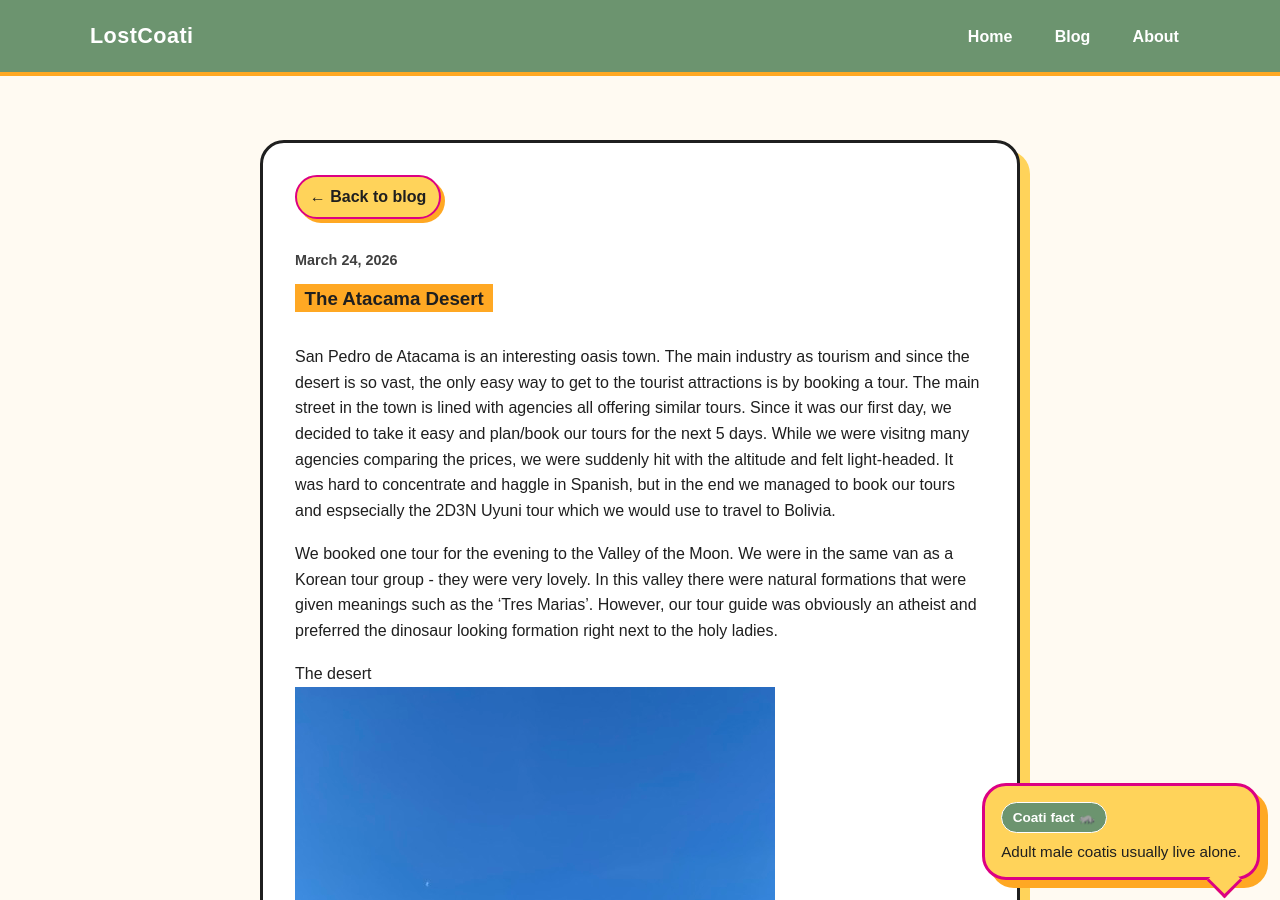
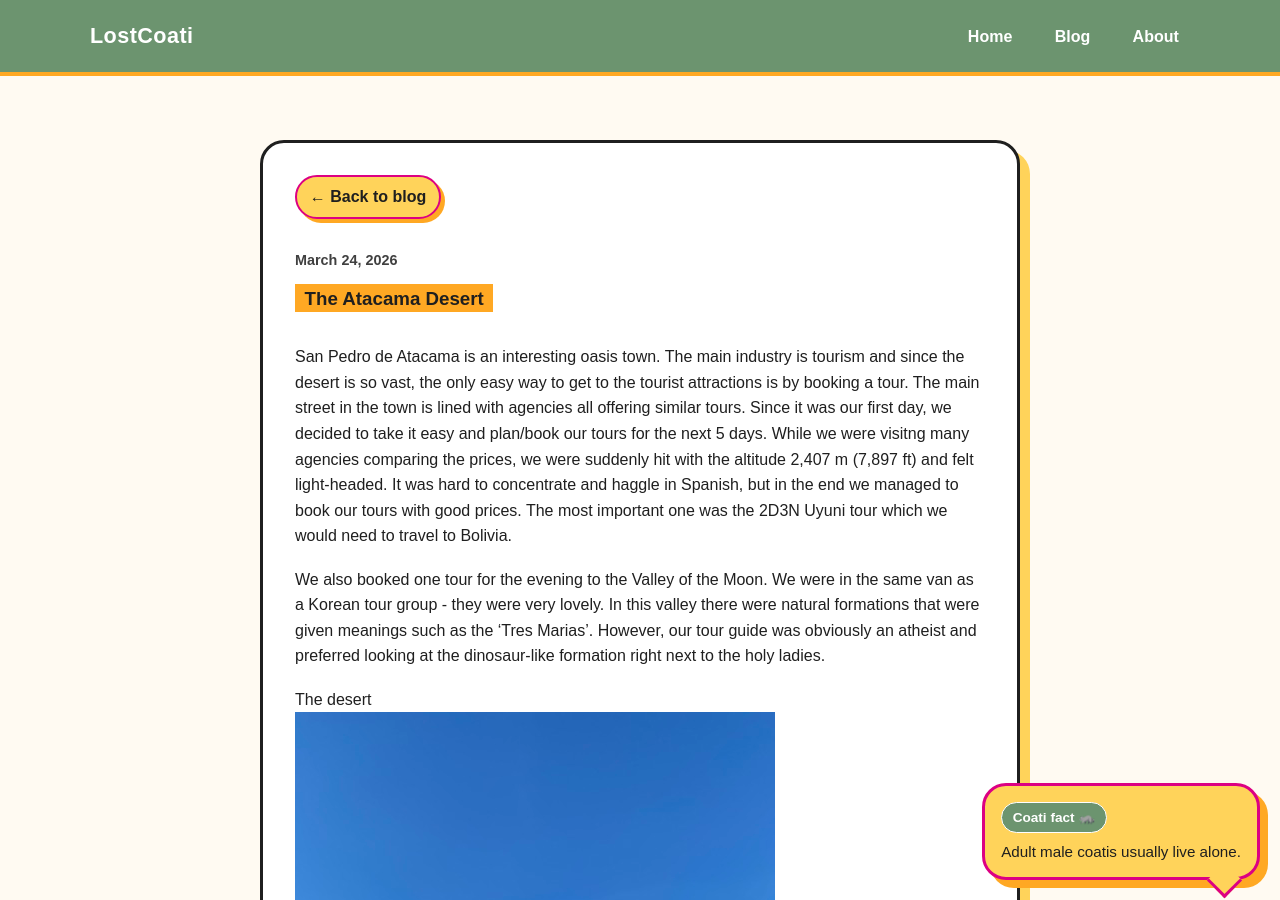
Before and after one commit to codecat226/codecat226.github.io, a Jekyll site: the page built from _posts/2026-03-24-atacama-one.markdown, in a window 1280 px wide and 900 px high. Built offline with Jekyll 4.4.1, drawn with Linux system fonts in a browser that asks for light colours.

Commit message:
fix grammar

```diff
--- a/_posts/2026-03-24-atacama-one.markdown
+++ b/_posts/2026-03-24-atacama-one.markdown
@@ -4,9 +4,9 @@ title: The Atacama Desert
 excerpt:
 ---
 
-San Pedro de Atacama is an interesting oasis town. The main industry as tourism and since the desert is so vast, the only easy way to get to the tourist attractions is by booking a tour. The main street in the town is lined with agencies all offering similar tours. Since it was our first day, we decided to take it easy and plan/book our tours for the next 5 days. While we were visitng many agencies comparing the prices, we were suddenly hit with the altitude and felt light-headed. It was hard to concentrate and haggle in Spanish, but in the end we managed to book our tours and espsecially the 2D3N Uyuni tour which we would use to travel to Bolivia.
+San Pedro de Atacama is an interesting oasis town. The main industry is tourism and since the desert is so vast, the only easy way to get to the tourist attractions is by booking a tour. The main street in the town is lined with agencies all offering similar tours. Since it was our first day, we decided to take it easy and plan/book our tours for the next 5 days. While we were visitng many agencies comparing the prices, we were suddenly hit with the altitude 2,407 m (7,897 ft) and felt light-headed. It was hard to concentrate and haggle in Spanish, but in the end we managed to book our tours with good prices. The most important one was the 2D3N Uyuni tour which we would need to travel to Bolivia.
 
-We booked one tour for the evening to the Valley of the Moon. We were in the same van as a Korean tour group - they were very lovely. In this valley there were natural formations that were given meanings such as the 'Tres Marias'. However, our tour guide was obviously an atheist and preferred the dinosaur looking formation right next to the holy ladies.
+We also booked one tour for the evening to the Valley of the Moon. We were in the same van as a Korean tour group - they were very lovely. In this valley there were natural formations that were given meanings such as the 'Tres Marias'. However, our tour guide was obviously an atheist and preferred looking at the dinosaur-like formation right next to the holy ladies.
 
 The desert
 ![Desert]({{ '/assets/images/260324/desert.jpeg' | relative_url }})
```
